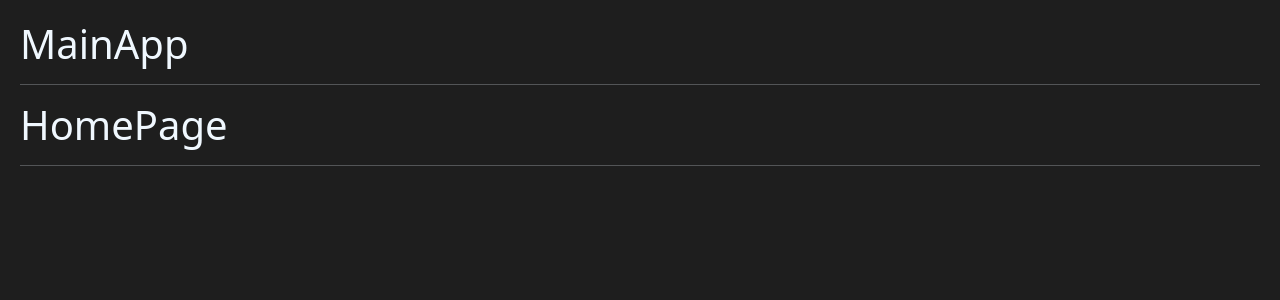
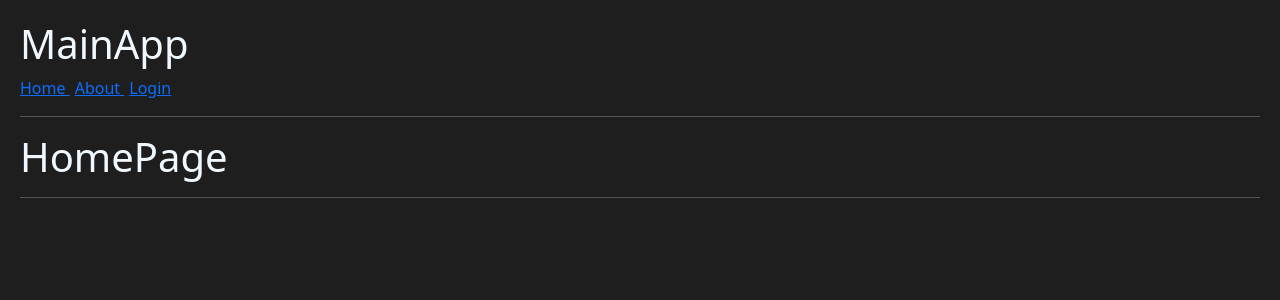
Before and after one commit to sebaswing/react_05_hook_app, a React (Vite) app in the folder hook_app/: page / in a window 1280 px wide. Shown: the top 300 px of the page. Built offline with nearby package versions, Linux system fonts and the light colour scheme.

Commit message:
adding navbar component and link from react-router-dom

```diff
--- a/hook_app/src/09-useContext/MainApp.jsx
+++ b/hook_app/src/09-useContext/MainApp.jsx
@@ -1,14 +1,15 @@
 import React from 'react'
-import { Navigate, Route, Routes } from 'react-router-dom'
+import { Navigate, Route, Routes,Link } from 'react-router-dom'
 import { HomePage } from './HomePage'
 import { AboutPage } from './AboutPage'
 import { LoginPage } from './LoginPage'
+import { NavBar } from './NavBar'
 export const MainApp = () => {
   return (
     <>
         <h1> MainApp</h1>
+          <NavBar/>
         <hr/>
-
 
         <Routes>
             <Route path="/" element={<HomePage/>} />
--- /dev/null
+++ b/hook_app/src/09-useContext/NavBar.jsx
@@ -0,0 +1,13 @@
+import React from 'react'
+import { Link } from 'react-router-dom'
+
+export const NavBar = () => {
+  return (
+    <>
+        <Link to="/">Home </Link>
+        <Link to="/about">About </Link>
+        <Link to="/login">Login </Link>
+    </>
+
+  )
+}
--- a/hook_app/src/index.css
+++ b/hook_app/src/index.css
@@ -14,3 +14,7 @@ body {
 button{
     margin-right: 10px;
 }
+
+a {
+  margin-right: 5px;
+}
```
